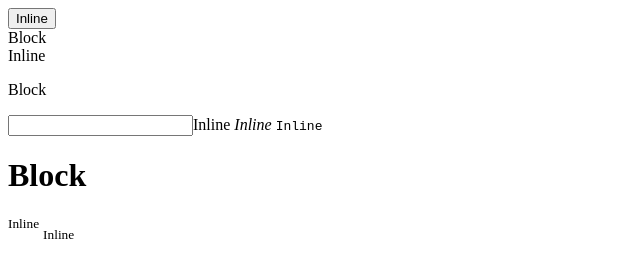
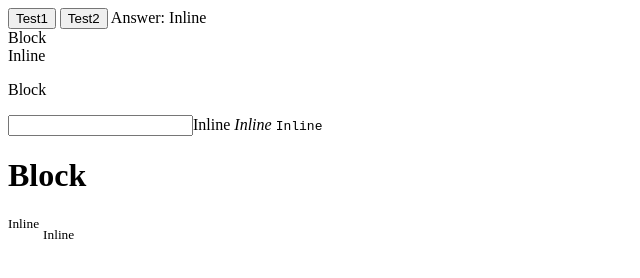
Before and after one commit to acciojob/block-or-inline-badrudoza, a website: page main.html in a window 1280 px wide. Shown: the whole page, without its empty margins (0-640 px from the left). Drawn offline with Linux system fonts and the light colour scheme.

Commit message:
created a submission

```diff
--- a/main.html
+++ b/main.html
@@ -7,7 +7,11 @@
 </head>
 
 <body>
-	<button data-ns-test="block-inline-button">Inline</button>
+	<div>
+		<button data-ns-test="block-inline-button">Test1</button>
+		<button data-ns-test="block-inline-button">Test2</button>
+		Answer: Inline
+	</div>
 	<div data-ns-test="block-inline-div">Block</div>
 	<span data-ns-test="block-inline-span">Inline</span>
 	<p data-ns-test="block-inline-p">Block</p>
```
Also changed, not shown: script.js (+1 -7 lines).
